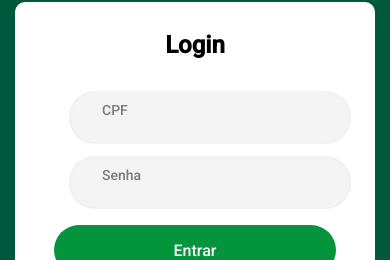
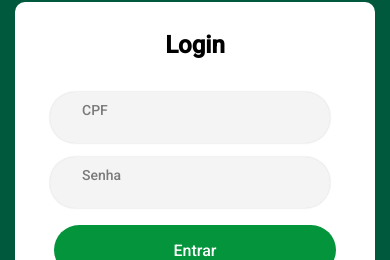
Before and after one commit to Alexandresfi/pagina-de-login, a React (Create React App) app: page / in a window 390 px wide. Shown: the part 408-668 px from the top of the page. Built offline with nearby package versions, Linux system fonts and the light colour scheme.

Commit message:
Ajustando inputs

```diff
--- a/src/App.css
+++ b/src/App.css
@@ -29,7 +29,7 @@ header{
 }
 
 img{
-    max-height: 16.625rem;
+
     height: calc(100% - 3rem);
     max-height: 30rem;
 
@@ -62,6 +62,7 @@ img{
 
     img{
         width: 60vw;
+        max-height: 16.625rem;
     }
 
 
--- a/src/styled-components/Styled.js
+++ b/src/styled-components/Styled.js
@@ -3,12 +3,13 @@ import styled from 'styled-components';
 export const InputArea = styled.div`
 
     height: 3.125rem;
-    width: calc(100% - 2rem);
+    width: calc(100% - 6rem);
     position: relative;
     display: flex;
     align-items: center;
     border-radius: 25px;
     margin-bottom: 15px;
+
 
          label{
             position: absolute;
@@ -38,8 +39,10 @@ export const InputArea = styled.div`
 
 
                  @media (max-width: 1024px){
+                    margin-right: 6.5rem;
                     input{
                         width: 100vw;
+
                     }
 
                     label{
```
